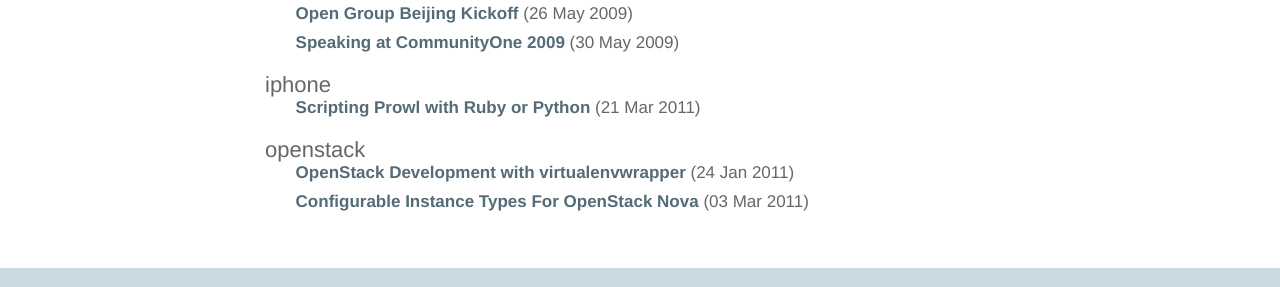
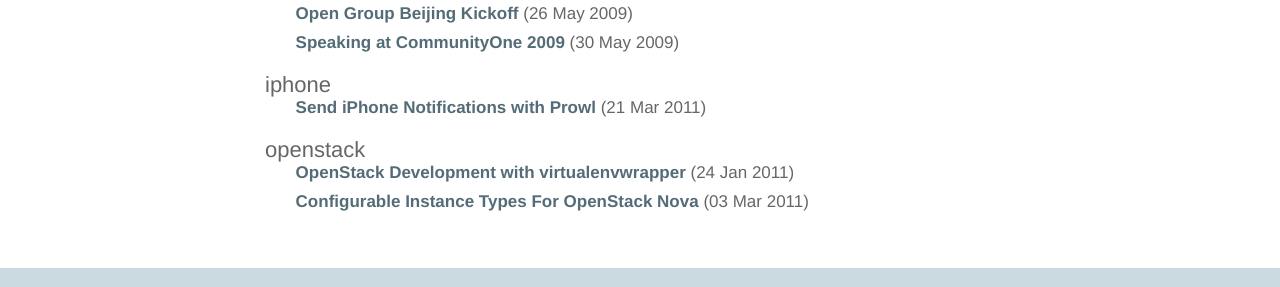
Before and after one commit to slashk/slashk.github.com, a Jekyll site: the page built from tags.html, in a window 1280 px wide. Shown: the part 199-486 px from the top of the page. Built offline with Jekyll 4.4.1, drawn with Linux system fonts in a browser that asks for light colours; Markdown is read by kramdown in place of the engine named in the settings.

Commit message:
tag update

```diff
--- a/tags.html
+++ b/tags.html
@@ -12,7 +12,7 @@
         </li>
 </ul>    <h4 class="tags">iphone</h4>
 <ul class="posts">        <li>
-          <a href="/iphone/2011/03/21/prowl-scripting/">Scripting Prowl with Ruby or Python</a> (21 Mar 2011)
+          <a href="/iphone/2011/03/21/prowl-scripting/">Send iPhone Notifications with Prowl</a> (21 Mar 2011)
         </li>
 </ul>    <h4 class="tags">openstack</h4>
 <ul class="posts">        <li>
```
